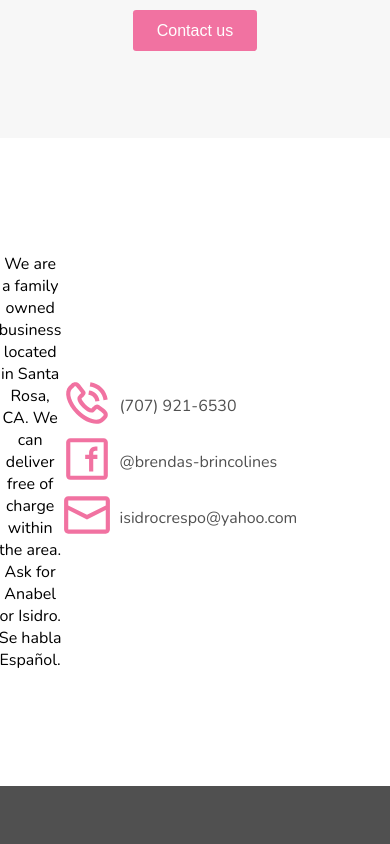
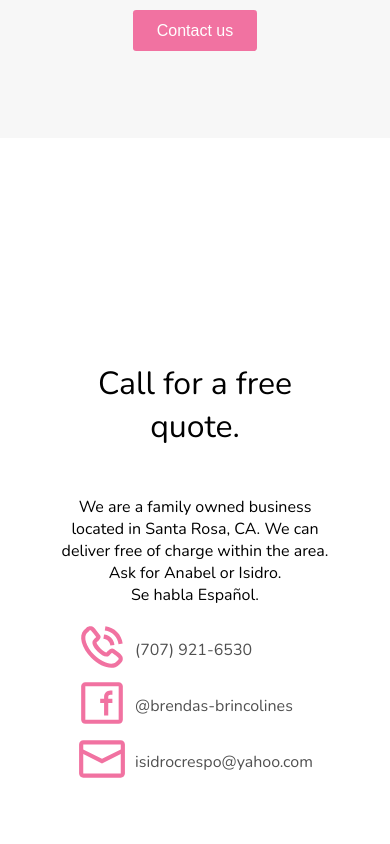
Before and after one commit to alopez96/brendas-react, a React (Create React App) app: page / in a window 390 px wide. Shown: the part 5220-6064 px from the top of the page. Built offline with nearby package versions, Linux system fonts and the light colour scheme.

Commit message:
mobile contact

```diff
--- a/src/App.css
+++ b/src/App.css
@@ -230,22 +230,16 @@
 
     /* contact section */
     .head{
-        font-size: 1.4em;
+        font-size: 2em;
     }
 
     .subhead{
         font-size: 1em;
-        width: 50vw;
     }
 
     .main{
-        display: flex;
-        flex-direction: row;
-        height: auto;
-        margin: 1.2em;
-        padding: 5rem 0 5rem 0;
-        justify-content: center;
-        align-items: center;
+        height: 100vh;
+        width: 70vw;
     }
 }
 
```
